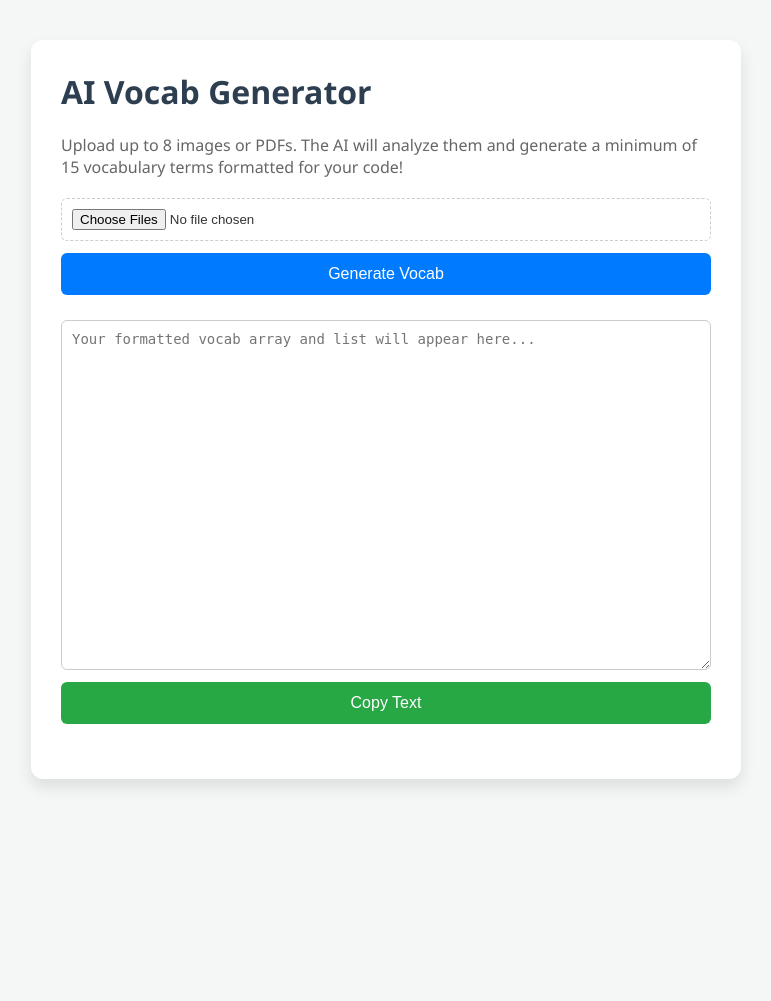
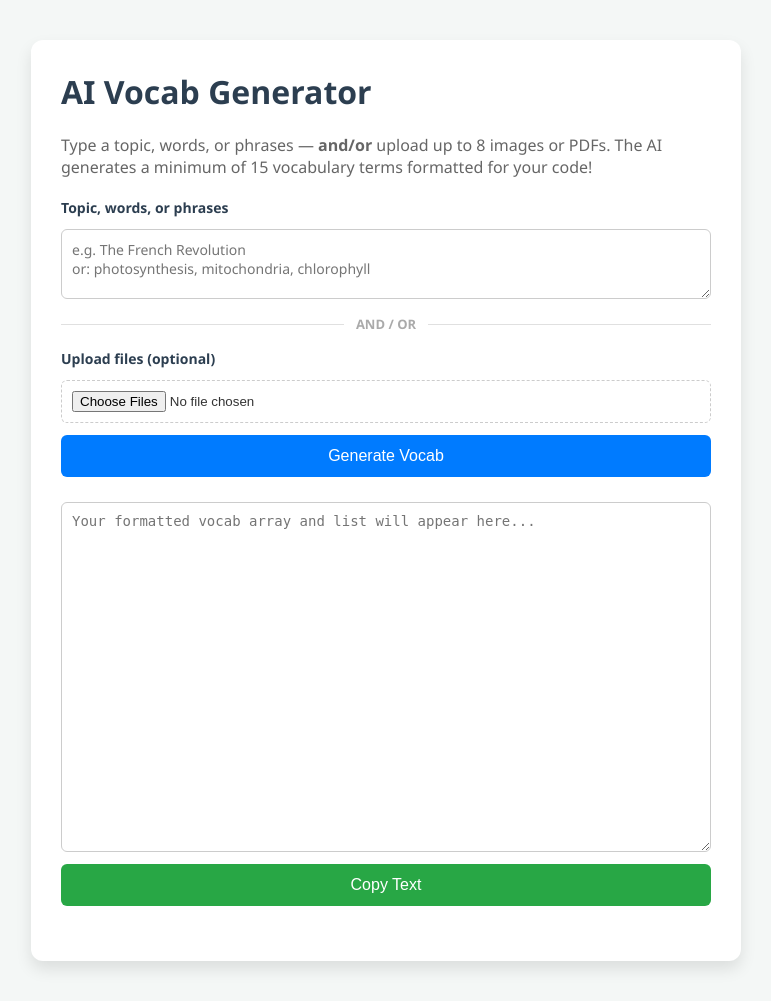
Before and after one commit to neversm/vocab-generator, a Flask app: page / in a window 1280 px wide. Shown: the whole page, without its empty margins (254-1025 px from the left). Before the commit the page ends 787 px from the top, so only its background shows below. Run offline with Flask 3, Linux system fonts and the light colour scheme.

Commit message:
Revise instructions and labels in index.html

```diff
--- a/templates/index.html
+++ b/templates/index.html
@@ -9,16 +9,25 @@
 <body>
     <div class="container">
         <h1>AI Vocab Generator</h1>
-        <p>Upload up to 8 images or PDFs. The AI will analyze them and generate a minimum of 15 vocabulary terms formatted for your code!</p>
+        <p>Type a topic, words, or phrases &mdash; <strong>and/or</strong> upload up to 8 images or PDFs.
+           The AI generates a minimum of 15 vocabulary terms formatted for your code!</p>
 
         <div class="upload-section">
-            <!-- Notice the 'multiple' attribute! -->
+            <!-- NEW: typed topic / words / phrases -->
+            <label for="topicInput"><strong>Topic, words, or phrases</strong></label>
+            <textarea id="topicInput" class="topic-input"
+                      placeholder="e.g. The French Revolution&#10;or: photosynthesis, mitochondria, chlorophyll"></textarea>
+
+            <div class="divider"><span>AND / OR</span></div>
+
+            <!-- Original file upload -->
+            <label for="fileInput"><strong>Upload files (optional)</strong></label>
             <input type="file" id="fileInput" accept=".pdf, .png, .jpg, .jpeg" multiple />
 
             <div id="fileListPreview" class="file-list"></div>
 
             <button id="generateBtn">Generate Vocab</button>
-            <div id="loading" style="display: none;">Analyzing documents... Please wait.</div>
+            <div id="loading" style="display: none;">Analyzing... Please wait.</div>
         </div>
 
         <div class="output-section">
```
